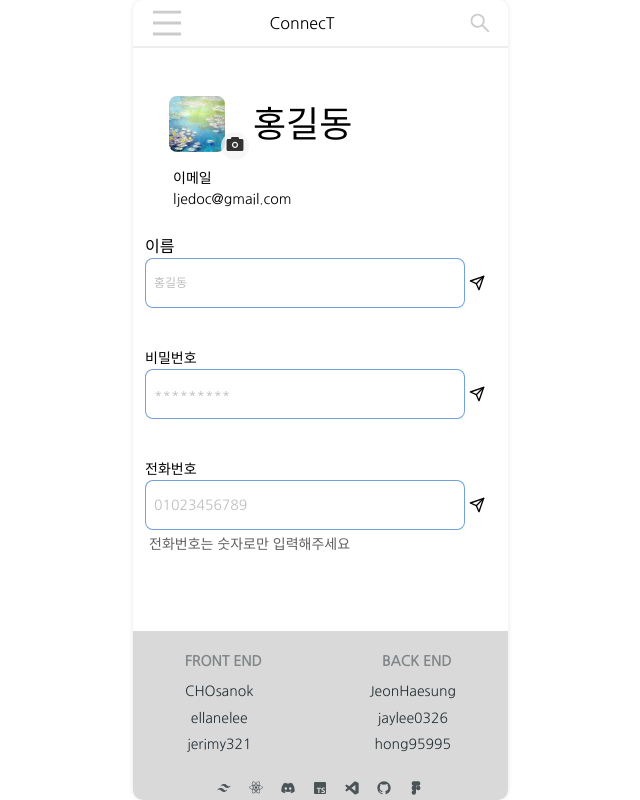
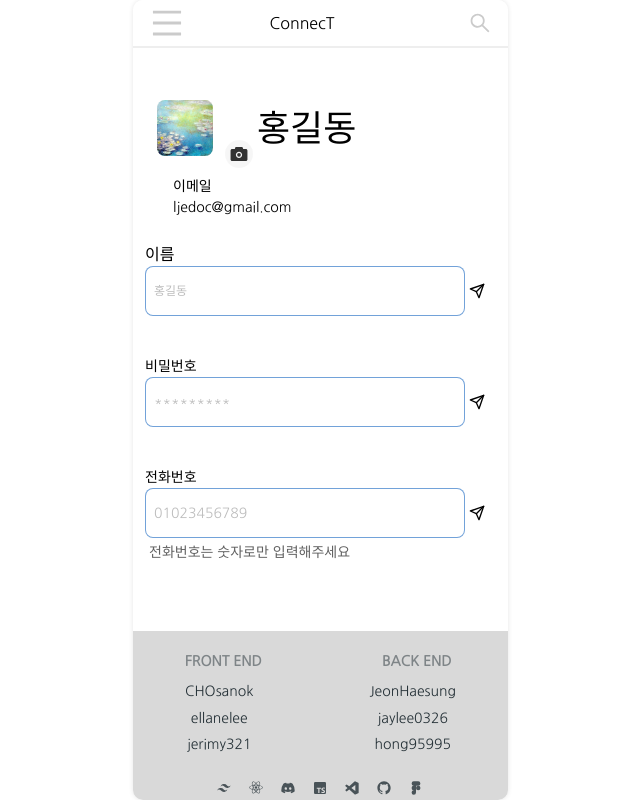
Before and after one commit to codestates-seb/seb45_main_010, a React (Vite) app in the folder client/: page /Private in a window 1280 px wide. Shown: the whole page, without its empty margins (320-960 px from the left). Built offline with nearby package versions, Linux system fonts and the light colour scheme.

Commit message:
[Fix] modify 아이콘 메뉴위로 오는 오류 수정

```diff
--- a/client/src/pages/Private.tsx
+++ b/client/src/pages/Private.tsx
@@ -7,19 +7,19 @@ const Private: React.FC = () => {
   return (
     <div className="flex flex-col justify-center px-[12.5px]">
       <div className="flex mb-2">
-        <div className="flex flex-col item-center justify-center">
-          <img src={Thumbnail} className="mx-6 rounded-lg h-14 w-14 m-2" />
-          <div className="flex flex-col item-center justify-end relative">
-            <div className="rounded-full h-7 w-7 bg-gray-100 absolute bottom-0 right-0 opacity-80">
-              <AiFillCamera className="h-5 w-5 absolute bottom-1.5 right-1" />
+        <div className="flex flex-row justify-center item-center">
+          <img src={Thumbnail} className="m-3 rounded-lg h-14 w-14" />
+          <div className="flex items-end">
+            <div className="flex items-center justify-center bg-gray-100 rounded-full cursor-pointer w-7 h-7 opacity-80">
+              <AiFillCamera className="w-5 h-5" />
             </div>
           </div>
         </div>
         <div className="flex flex-col justify-center">
-          <div className="text-2xl m-1">홍길동</div>
+          <div className="m-1 text-2xl">홍길동</div>
         </div>
       </div>
-      <div className="flex-col px-7 mb-1">
+      <div className="flex-col mb-1 px-7">
         <div className="text-sm">이메일</div>
         <div className="text-sm">ljedoc@gmail.com</div>
       </div>
@@ -64,7 +64,7 @@ const Private: React.FC = () => {
             <FiSend />
           </button>
         </form>
-        <div className="text-sm text-gray-700 p-1">전화번호는 숫자로만 입력해주세요</div>
+        <div className="p-1 text-sm text-gray-700">전화번호는 숫자로만 입력해주세요</div>
       </div>
     </div>
   );
```
